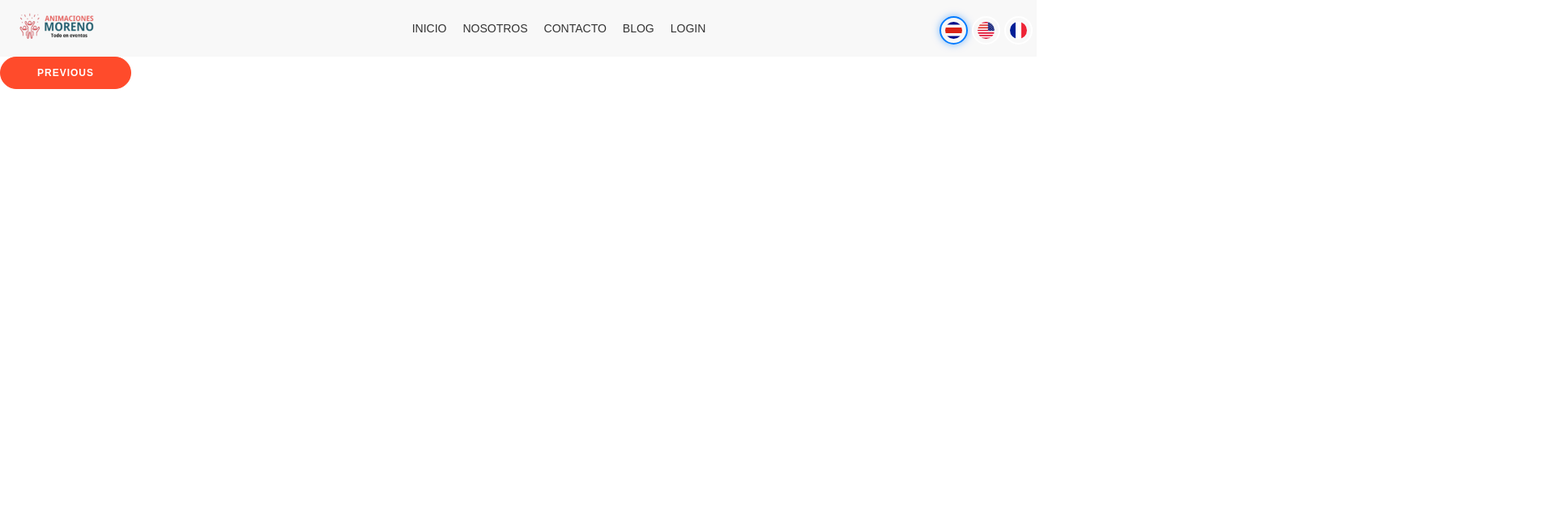
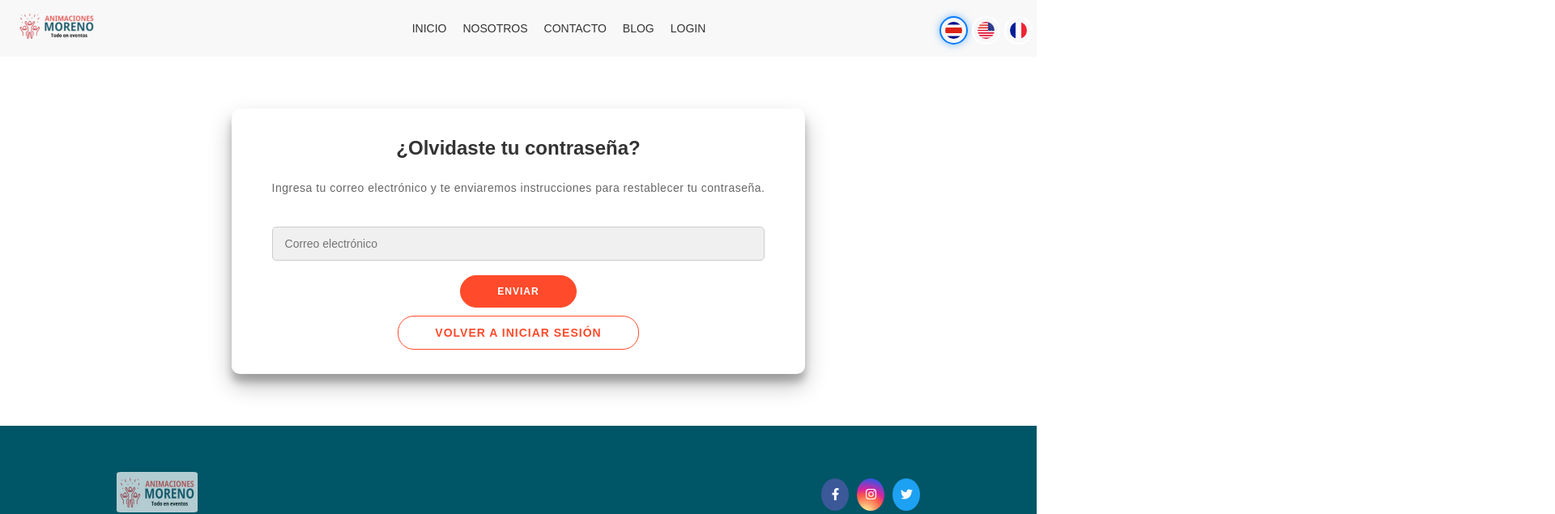
Before and after one commit to jorneycr/animaciones-moreno, a React (Create React App) app: page /forgot-password in a window 1280 px wide. Before the commit this address led to /. Shown: the top 635 px of the page at 81% size, 1920 px wide, since content can reach past the window. Built offline with nearby package versions, Linux system fonts and the light colour scheme.

Commit message:
add forget password

```diff
--- a/public/index.html
+++ b/public/index.html
@@ -28,7 +28,7 @@
   </head>
   <body>
     <noscript>You need to enable JavaScript to run this app.</noscript>
-    <div id="root"></div>
+    <section id="root"></section>
     <!--
       This HTML file is a template.
       If you open it directly in the browser, you will see an empty page.
--- a/src/App.js
+++ b/src/App.js
@@ -26,6 +26,7 @@ import familiares from './assets/images/home/familiares.jpg';
 import graduaciones from './assets/images/home/graduaciones.jpg';
 import cumpleanos from './assets/images/home/cumpleanos.jpg';
 import BlogPost from './components/BlogPost';
+import ForgotPassword from './pages/Login/ForgotPassword';
 
 function App() {
     const [services, setServices] = useState([]);
@@ -169,6 +170,7 @@ function App() {
                     <Route path="/blog" element={<Blog />} />
                     <Route path="/post/:id" element={<BlogPost />} />
                     <Route path="/login" element={<Login />} />
+                    <Route path="/forgot-password" element={<ForgotPassword />} />
                     <Route path="/contact" element={<ContactForm />} />
                     <Route path="/reviews" element={<Reviews />} />
                     <Route path="/gallery" element={<GalleryAll />} />
--- a/src/components/EventCalendar.js
+++ b/src/components/EventCalendar.js
@@ -33,7 +33,7 @@ const EventCalendar = () => {
     };
 
     return (
-        <div className="calendar-container">
+        <section className="calendar-container">
             <h1>Próximos Eventos</h1>
             <Calendar
                 onChange={setDate}
@@ -41,7 +41,7 @@ const EventCalendar = () => {
                 tileContent={getTileContent}
                 tileClassName={getTileClass}
             />
-        </div>
+        </section>
     );
 };
 
--- /dev/null
+++ b/src/pages/Login/ForgotPassword.css
@@ -0,0 +1,105 @@
+.forgot-password-form-container {
+  display: flex;
+  justify-content: center;
+  align-items: center;
+  margin: 5% auto;
+}
+
+.forgot-password-form {
+  background-color: #ffffff;
+  display: flex;
+  align-items: center;
+  justify-content: center;
+  flex-direction: column;
+  padding: 30px 50px;
+  text-align: center;
+  border-radius: 10px;
+  box-shadow: 0 14px 28px rgba(0, 0, 0, 0.25), 0 10px 10px rgba(0, 0, 0, 0.22);
+}
+
+.forgot-password-title {
+  font-weight: bold;
+  margin: 0;
+  font-size: 24px;
+  color: #333;
+}
+
+.forgot-password-text {
+  font-size: 14px;
+  font-weight: 100;
+  line-height: 20px;
+  letter-spacing: 0.5px;
+  margin: 20px 0 30px;
+  color: #666;
+}
+
+.forgot-password-input {
+  background-color: #f0f0f0;
+  border: 1px solid #ccc;
+  padding: 12px 15px;
+  margin: 8px 0;
+  width: 100%;
+  border-radius: 5px;
+  font-size: 14px;
+}
+
+.forgot-password-error {
+  color: red;
+  font-size: 12px;
+  margin-top: -15px;
+  margin-bottom: 10px;
+}
+
+.forgot-password-button,
+.forgot-password-ghost-button {
+  border-radius: 20px;
+  border: 1px solid #ff4b2b;
+  font-size: 12px;
+  font-weight: bold;
+  padding: 12px 45px;
+  letter-spacing: 1px;
+  text-transform: uppercase;
+  transition: transform 80ms ease-in, background-color 0.3s, color 0.3s;
+  margin-top: 10px;
+}
+
+.forgot-password-button {
+  background-color: #ff4b2b;
+  color: #ffffff;
+}
+
+.forgot-password-button:hover {
+  background-color: #e04325;
+}
+
+.forgot-password-button:active {
+  transform: scale(0.95);
+}
+
+.forgot-password-button:focus {
+  outline: none;
+}
+
+.forgot-password-ghost-button {
+  background-color: transparent;
+  border-color: #ff4b2b;
+  color: #ff4b2b;
+}
+
+.forgot-password-ghost-button:hover {
+  background-color: #ff4b2b;
+  color: #ffffff;
+}
+
+.forgot-password-ghost-button:active {
+  transform: scale(0.95);
+}
+
+.forgot-password-ghost-button:focus {
+  outline: none;
+}
+
+.forgot-password-link {
+  text-decoration: none;
+  color: inherit;
+}
--- /dev/null
+++ b/src/pages/Login/ForgotPassword.js
@@ -0,0 +1,54 @@
+import React from "react";
+import { useFormik } from "formik";
+import * as Yup from "yup";
+import { Link } from "react-router-dom";
+import "./ForgotPassword.css";
+
+const ForgotPassword = ({ onBackToLogin }) => {
+  const formik = useFormik({
+    initialValues: {
+      email: "",
+    },
+    validationSchema: Yup.object({
+      email: Yup.string()
+        .email("Formato de correo electrónico inválido")
+        .required("El correo electrónico es obligatorio"),
+    }),
+    onSubmit: (values) => {
+      alert(`Se ha enviado un correo para restablecer la contraseña a: ${values.email}`);
+      formik.resetForm();
+    },
+  });
+
+  return (
+    <section className="forgot-password-form-container">
+      <form onSubmit={formik.handleSubmit} className="forgot-password-form">
+        <h1 className="forgot-password-title">¿Olvidaste tu contraseña?</h1>
+        <p className="forgot-password-text">
+          Ingresa tu correo electrónico y te enviaremos instrucciones para restablecer tu contraseña.
+        </p>
+        <input
+          type="email"
+          name="email"
+          value={formik.values.email}
+          onChange={formik.handleChange}
+          onBlur={formik.handleBlur}
+          placeholder="Correo electrónico"
+          className="forgot-password-input"
+          required
+        />
+        {formik.touched.email && formik.errors.email ? (
+          <section className="forgot-password-error">{formik.errors.email}</section>
+        ) : null}
+        <button type="submit" className="forgot-password-button">
+          Enviar
+        </button>
+        <button type="button" onClick={onBackToLogin} className="forgot-password-ghost-button">
+          <Link to="/login" className="forgot-password-link">Volver a Iniciar sesión</Link>
+        </button>
+      </form>
+    </section>
+  );
+};
+
+export default ForgotPassword;
--- a/src/pages/Login/Login.css
+++ b/src/pages/Login/Login.css
@@ -4,8 +4,6 @@
   align-items: center;
   margin: 5% auto;
 }
-
-@import url("https://fonts.googleapis.com/css?family=Montserrat:400,800");
 
 * {
   box-sizing: border-box;
--- a/src/pages/Login/SingIn.js
+++ b/src/pages/Login/SingIn.js
@@ -43,7 +43,7 @@ const SignInForm = () => {
             placeholder="Contraseña"
           />
           <ErrorMessage name="password" component="div" />
-          <Link to="#">¿Olvidaste tu contraseña?</Link>
+          <Link to="/forgot-password">¿Olvidaste tu contraseña?</Link>
           <button type="submit">Iniciar sesión</button>
         </Form>
       </Formik>
```
Also changed, not shown: src/pages/Login/ForgotPasswordForm.js (deleted, +0 -38 lines).
